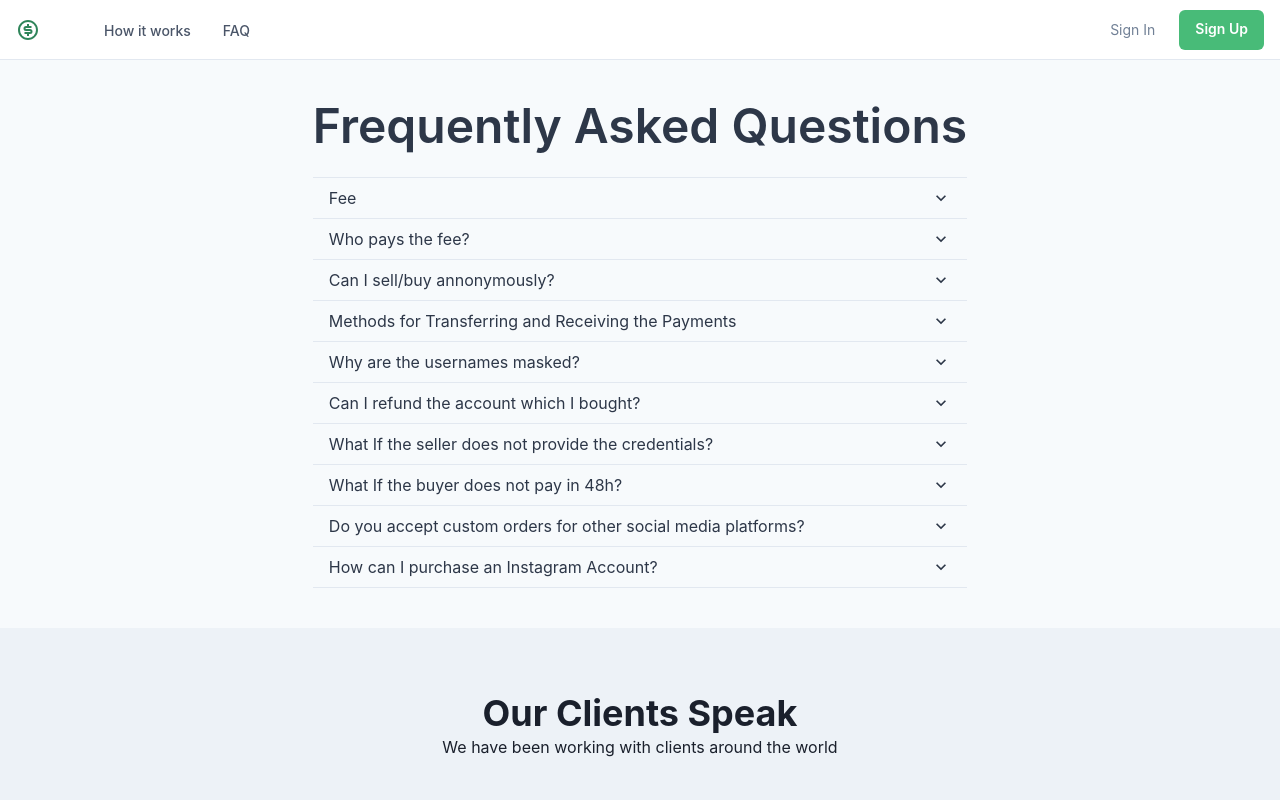
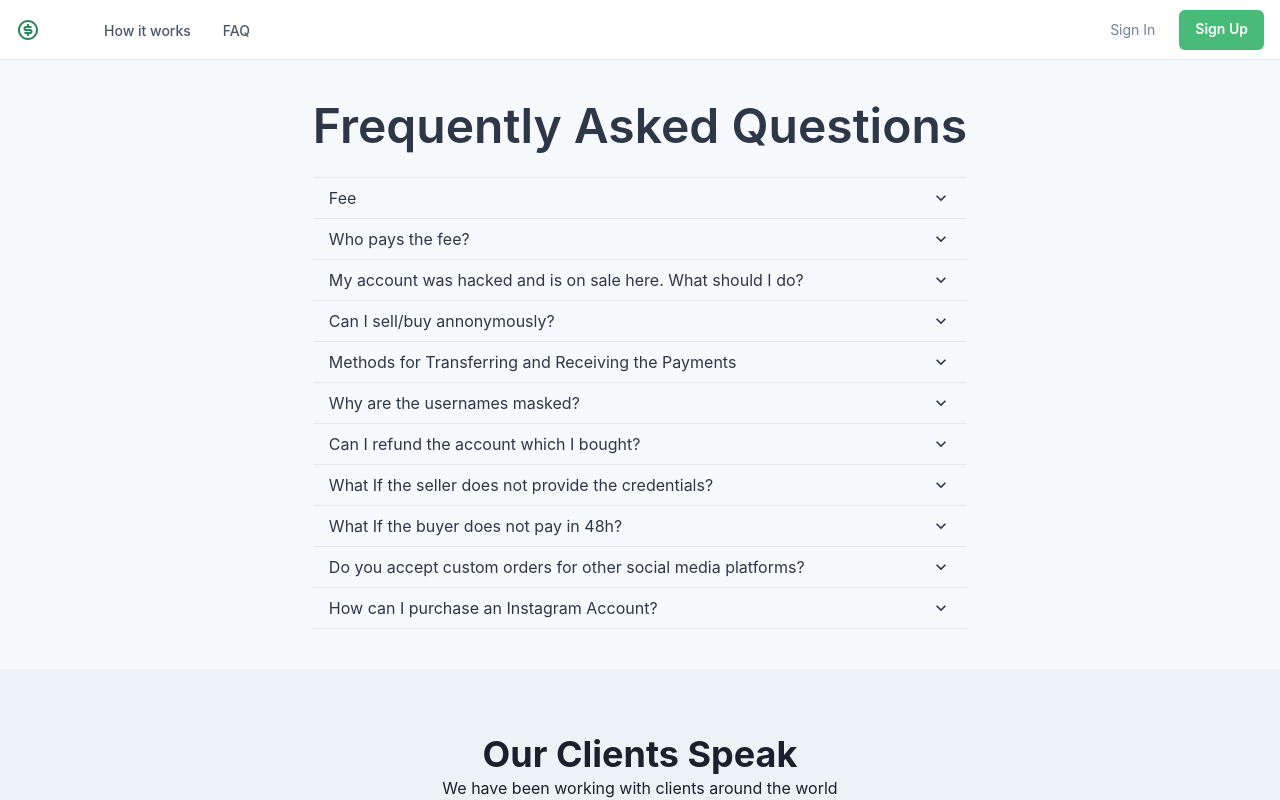
Before and after one commit to letanure/insta-sell, a Next.js app: page /faq in a window 1280 px wide. Shown: the top 800 px of the page. Built offline with nearby package versions, Linux system fonts and the light colour scheme.

Commit message:
feat: add item to faq

```diff
--- a/components/Faq.jsx
+++ b/components/Faq.jsx
@@ -94,6 +94,24 @@ export default function SmallWithSocial() {
               </h2>
               <AccordionPanel pb={4}>
                 The buyer pays the fee, and the seller receives the funds.
+              </AccordionPanel>
+            </AccordionItem>
+
+            <AccordionItem>
+              <h2>
+                <AccordionButton>
+                  <Box flex="1" textAlign="left">
+                    My account was hacked and is on sale here. What should I do?
+                  </Box>
+                  <AccordionIcon />
+                </AccordionButton>
+              </h2>
+              <AccordionPanel pb={4}>
+                The service is not responsible for the security of your account.
+                The purpose of the service is to make it easier both sides to
+                make a safe deal where both parties can trust in our services
+                and finish the deal. The buyer is sure they will get the bill
+                back and the seller is sure they will be paid
               </AccordionPanel>
             </AccordionItem>
 
```
